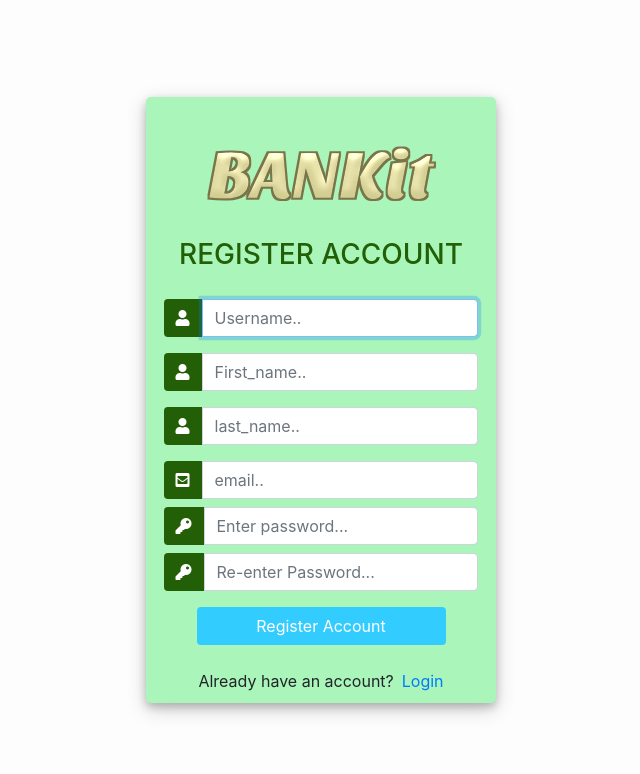
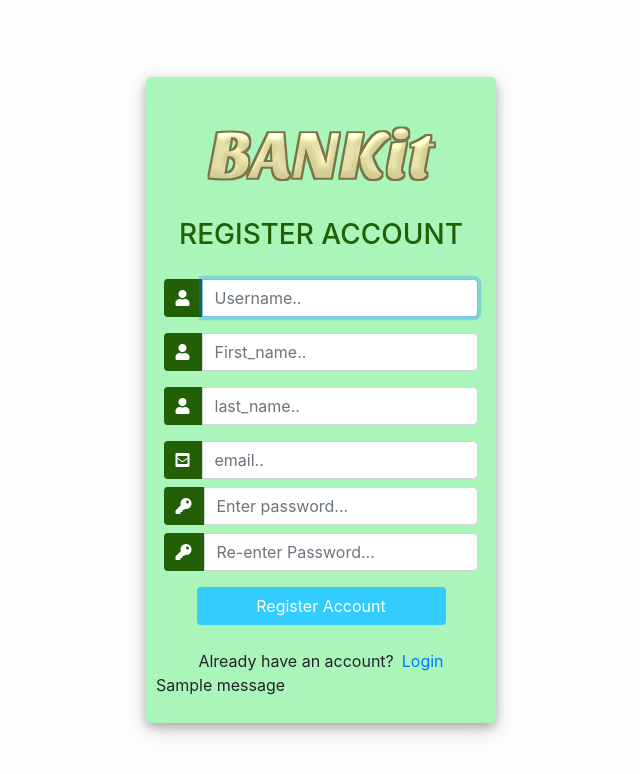
Before and after one commit to danny-nomura/CMPE133_BankingApplication, a Django app: page / in a window 1280 px wide. Shown: the top 774 px of the page, without its empty margins (319-959 px from the left). Run offline with Django 3.2, Linux system fonts and the light colour scheme; one stand-in notice (Sample message) is shown; some libraries are stand-ins or nearby versions.

Commit message:
Display register errors
Title

```diff
--- a/Bankit/users/templates/users/register.html
+++ b/Bankit/users/templates/users/register.html
@@ -130,6 +130,9 @@
 						Already have an account? <a href="{% url 'login' %}" class="ml-2">Login</a>
 					</div>
 				</div>
+				{% for message in messages %}
+    			<p>{{message}}</p>
+  				{% endfor %}
 			</div>
 		</div>
 	</div>
--- a/Bankit/users/views.py
+++ b/Bankit/users/views.py
@@ -25,7 +25,7 @@ def register_home(request):
             transactions.generate_account_number(user)
             return redirect("login")
         else:
-            print(form.errors)
+            messages.error(request, form.errors)
 
     context = {'form': form}
     return render(request, 'users/register.html', context)
```
